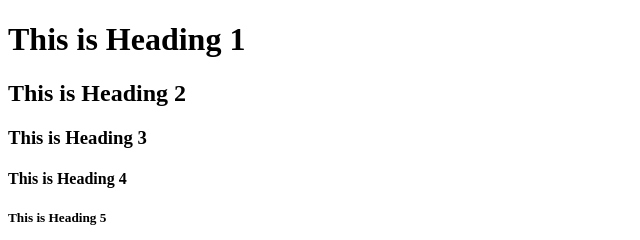
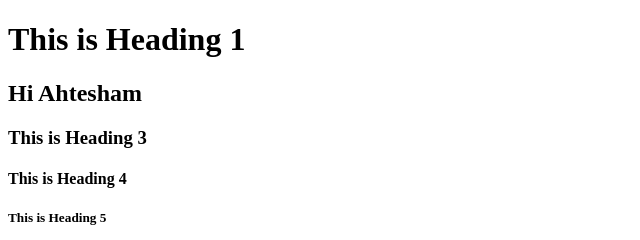
Before and after one commit to MyBuddyOrg/New, a plain HTML site: page index.html in a window 1280 px wide. Shown: the top 240 px of the page, 0-640 px from the left. Drawn offline with Linux system fonts and the light colour scheme.

Commit message:
Update index.html

```diff
--- a/index.html
+++ b/index.html
@@ -9,7 +9,7 @@
 <body>
     <!-- Headings -->
     <h1>This is Heading 1</h1>
-    <h2>This is Heading 2</h2>
+    <h2>Hi Ahtesham</h2>
     <h3>This is Heading 3</h3>
     <h4>This is Heading 4</h4>
     <h5>This is Heading 5</h5>
```
